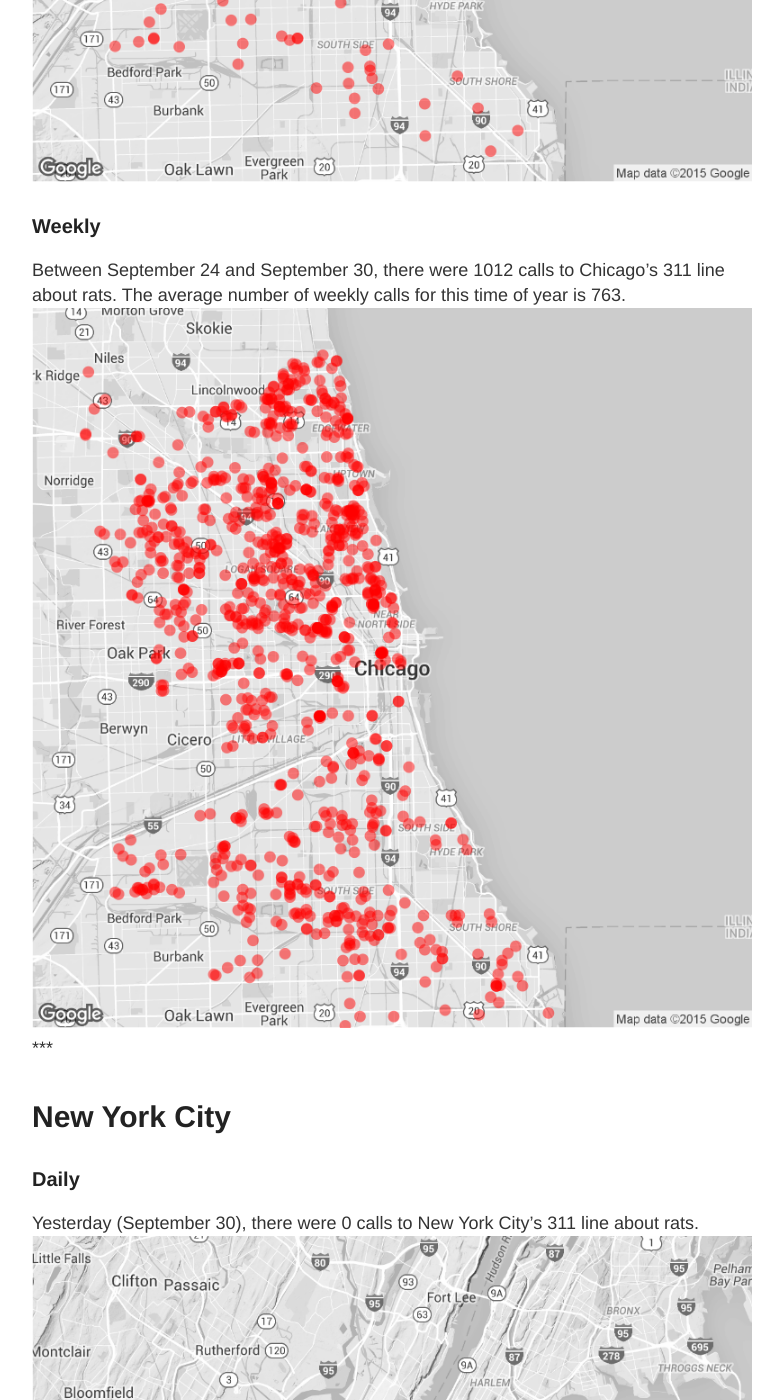
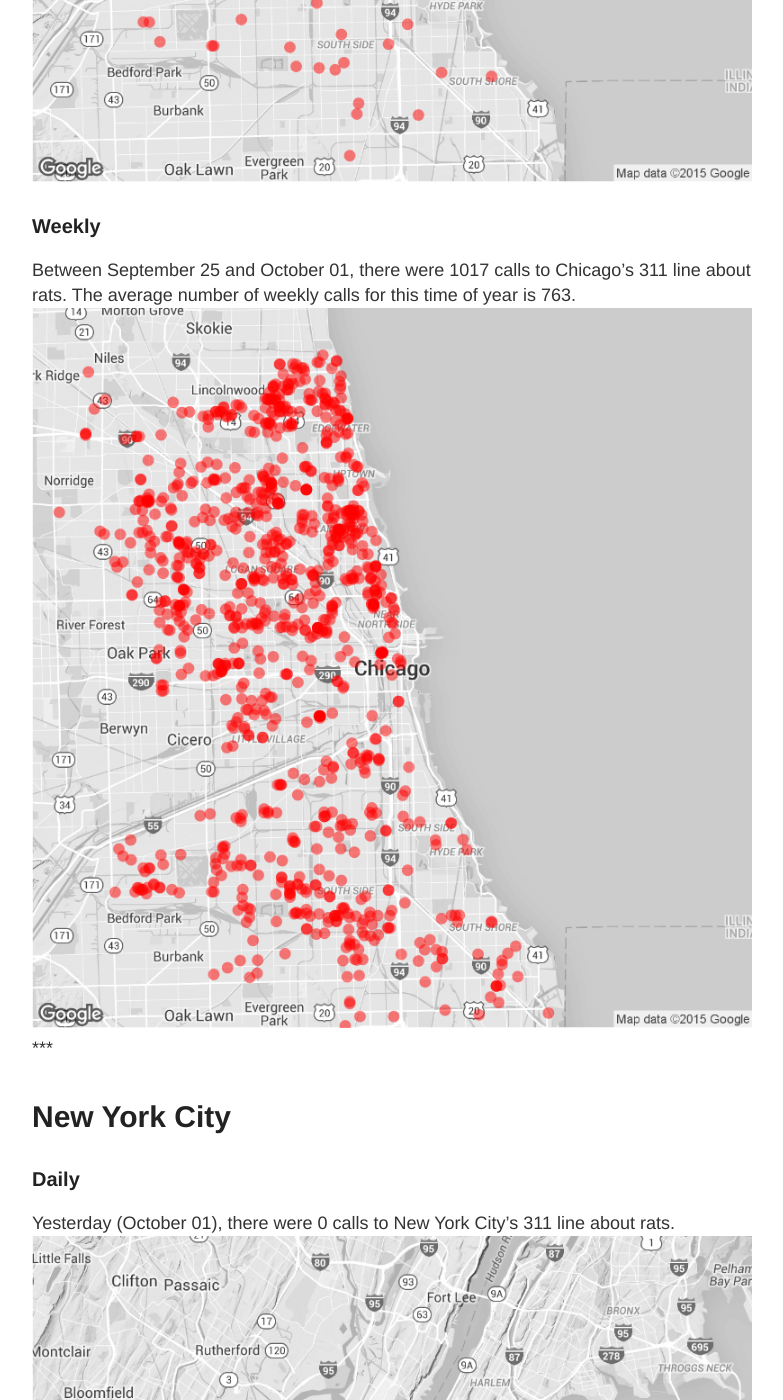
Before and after one commit to DanielHadley/ratmaps, a Jekyll site: the page built from daily.md, in a window 1280 px wide and 1400 px high, scrolled down 1033 px. Shown: the whole window, without its empty margins (248-1031 px from the left). Built offline with Jekyll 4.4.1, drawn with Linux system fonts in a browser that asks for light colours; comment, search, counter and statistics services are not loaded; some of the changed text lies outside the part shown.

Commit message:
Daily Maps

```diff
--- a/daily.md
+++ b/daily.md
@@ -15,22 +15,22 @@
 
 ### Daily
 
-Yesterday (September 30), there were 155 calls to Chicago's 311 line about rats.
+Yesterday (October 01), there were 172 calls to Chicago's 311 line about rats.
 ![Chicago rat calls to 311 weekly map]({{ site.cityimages }}/daily/Chicago_Rat_Map_Daily.png)
 
 ### Weekly
-Between September 24 and September 30, there were 1012 calls to Chicago's 311 line about rats. The average number of weekly calls for this time of year is 763.
+Between September 25 and October 01, there were 1017 calls to Chicago's 311 line about rats. The average number of weekly calls for this time of year is 763.
 ![Chicago rat calls to 311 weekly map]({{ site.cityimages }}/daily/Chicago_Rat_Map_Weekly.png)
 ***
 # New York City <a id="nyc"><a>
 
 ### Daily
 
-Yesterday (September 30), there were 0 calls to New York City's 311 line about rats.
+Yesterday (October 01), there were 0 calls to New York City's 311 line about rats.
 ![NYC rat calls to 311 weekly map]({{ site.cityimages }}/daily/NYC_Rat_Map_Daily.png)
 
 ### Weekly
-Between September 24 and September 30, there were 0 calls to New York City's 311 line about rats. The average number of weekly calls for this time of year is 244.
+Between September 25 and October 01, there were 0 calls to New York City's 311 line about rats. The average number of weekly calls for this time of year is 244.
 ![NYC rat calls to 311 weekly map]({{ site.cityimages }}/daily/NYC_Rat_Map_Weekly.png)
 
 Each red dot represents one call about a rat seen in that location. The dots are transparent, so multiple calls from one location will be seen as a solid dot. The usual caveats apply: more calls do not necessarily mean that there are more rats in that location than other parts of the city. A cluster of dots could indicate that one resident is unusually vocal about rodents in his or her neighborhood. Also, more densely populated neighborhoods tend to make more calls to 311.
```
Also changed, not shown: images/pages/daily/Chicago_Rat_Map_Daily.png, images/pages/daily/Chicago_Rat_Map_Weekly.png, images/pages/daily/NYC_Rat_Map_Daily.png, images/pages/daily/NYC_Rat_Map_Weekly.png.
